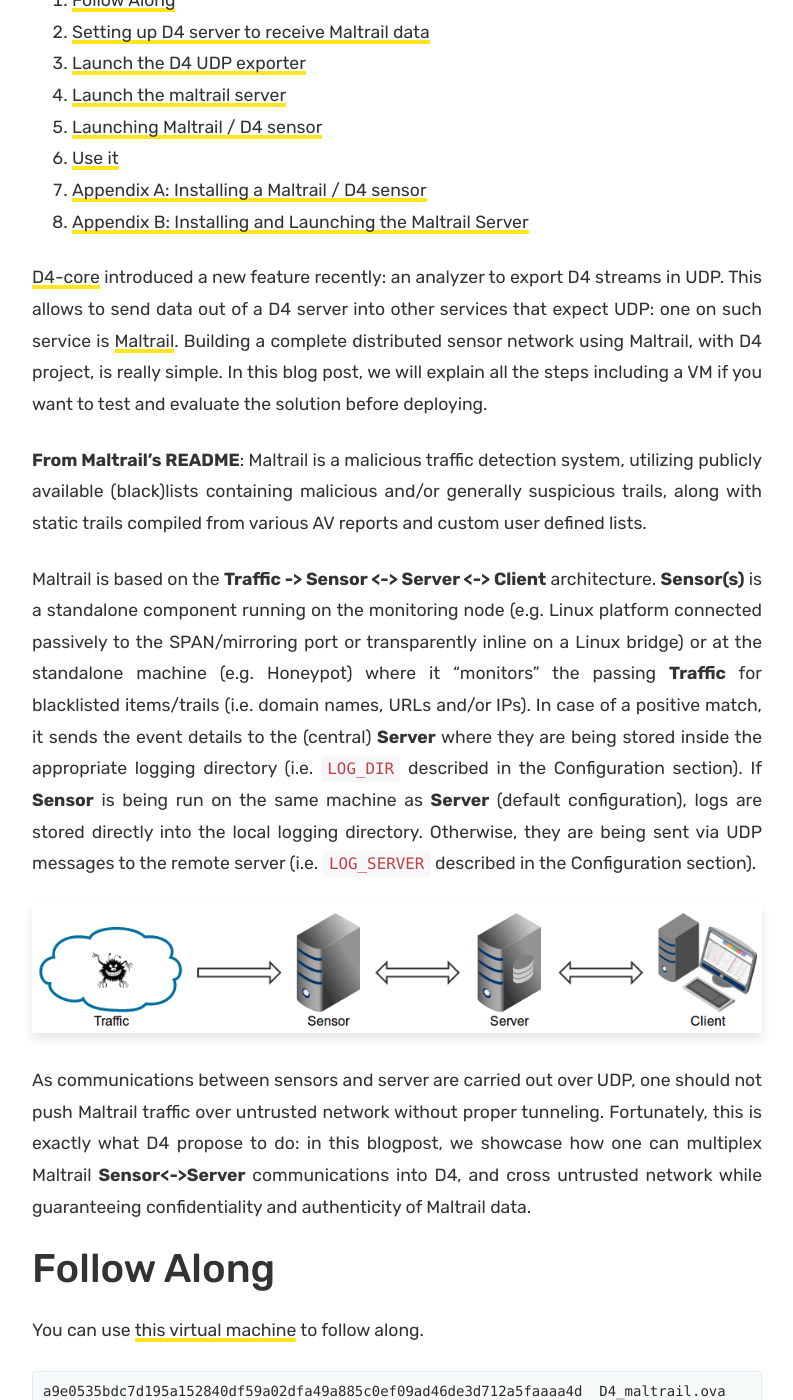
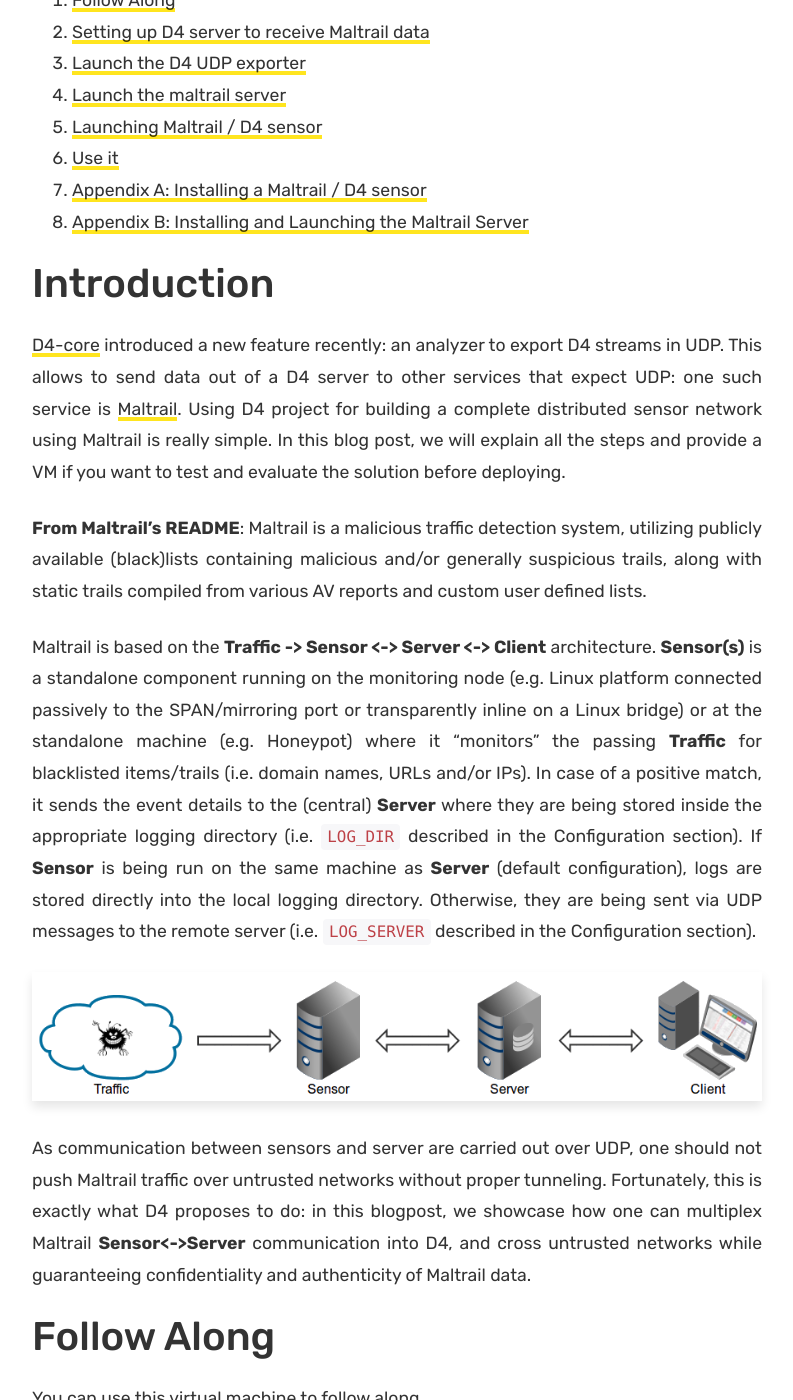
Before and after one commit to D4-project/d4-website, a Jekyll site: the page built from _posts/2019-09-25-maltrail-integration.md, in a window 1280 px wide and 1400 px high, scrolled down 634 px. Shown: the whole window, without its empty margins (433-1226 px from the left). Built offline with Jekyll 4.4.1, drawn with Linux system fonts in a browser that asks for light colours; some of the changed text lies outside the part shown.

Commit message:
little cleanup

```diff
--- a/_posts/2019-09-25-maltrail-integration.md
+++ b/_posts/2019-09-25-maltrail-integration.md
@@ -19,12 +19,14 @@
 8.  [Appendix B:  Installing and Launching the Maltrail Server](#org16fd70c)
 
 
+# Introduction
+
 [D4-core](https://github.com/D4-project/d4-core) introduced a new feature
 recently: an analyzer to export D4 streams in UDP. This allows to send data out
-of a D4 server into other services that expect UDP: one on such service is
-[Maltrail](https://github.com/stamparm/Maltrail). Building a complete distributed sensor
-network using Maltrail, with D4 project, is really simple. In this blog post, we will explain
-all the steps including a VM if you want to test and evaluate the solution before
+of a D4 server to other services that expect UDP: one such service is
+[Maltrail](https://github.com/stamparm/Maltrail). Using D4 project for building a complete distributed sensor
+network using Maltrail is really simple. In this blog post, we will explain
+all the steps and provide a VM if you want to test and evaluate the solution before
 deploying.
 
 **From Maltrail's README**: Maltrail is a malicious traffic detection system,
@@ -47,11 +49,11 @@
 
 ![img](/assets/images/maltrail_arch.png "Maltrail Architecture")
 
-As communications between sensors and server are carried out over UDP, one
-should not push Maltrail traffic over untrusted network without proper
-tunneling. Fortunately, this is exactly what D4 propose to do: in this blogpost,
-we showcase how one can multiplex Maltrail **Sensor<->Server** communications
-into D4, and cross untrusted network while guaranteeing confidentiality and
+As communication between sensors and server are carried out over UDP, one
+should not push Maltrail traffic over untrusted networks without proper
+tunneling. Fortunately, this is exactly what D4 proposes to do: in this blogpost,
+we showcase how one can multiplex Maltrail **Sensor<->Server** communication
+into D4, and cross untrusted networks while guaranteeing confidentiality and
 authenticity of Maltrail data.
 
 
@@ -122,7 +124,7 @@
 
 Move to the bottom of the page and create a queue for the maltrail type by
 clicking on the type field and entering "254", and by clicking "Type Name" field
-and entering "maltrail". Click on the uuid generator button on the left end side
+and entering "maltrail". Click on the UUID generator button on the left end side
 of this box if you don't want to provide one by yourself.
 
 ![img](/assets/images/maltrail_queue.png "Adding Maltrail Queue")
```
Also changed, not shown: other parts of _posts/2019-09-25-maltrail-integration.md (+1 -1 lines).
